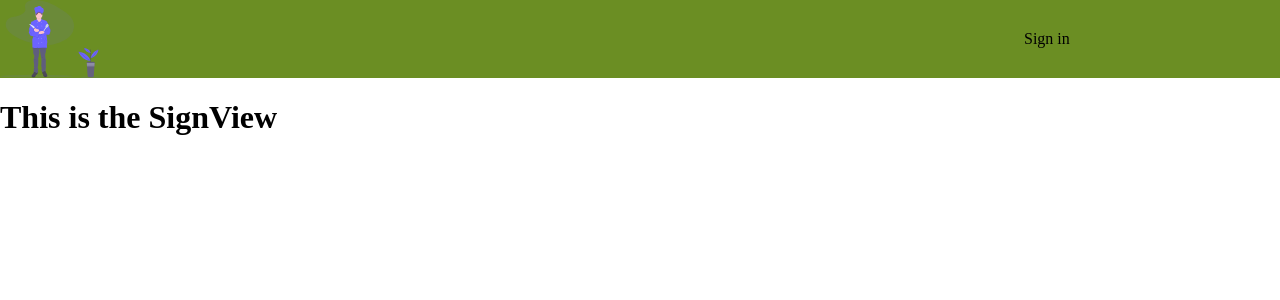
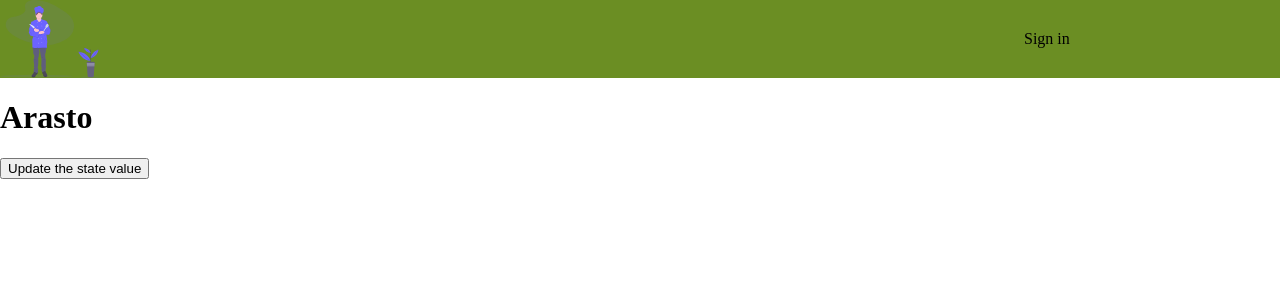
Before and after one commit to UlrikaLif/mondialechef, a React (Create React App) app: page /signin in a window 1280 px wide. Shown: the top 300 px of the page. Built offline with nearby package versions, Linux system fonts and the light colour scheme.

Commit message:
Code for useState - chapter 10

```diff
--- a/src/view/SigninView.js
+++ b/src/view/SigninView.js
@@ -1,10 +1,12 @@
-import React from 'react'
+import React, {useState} from 'react'
 
 export const SigninView = () => {
+    const [loggedInUser, setLoggedInUser] = useState("Arasto")
 
     return(
         <div>
-            <h1>This is the SignView</h1>
+            <h1>{loggedInUser}</h1>
+            <button onClick={() =>setLoggedInUser("Hulken")}>Update the state value</button>
         </div>
 
     )
```
